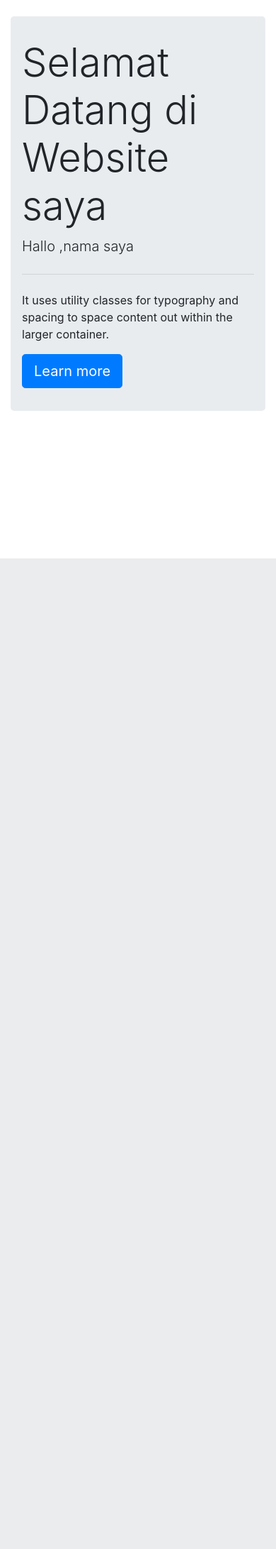
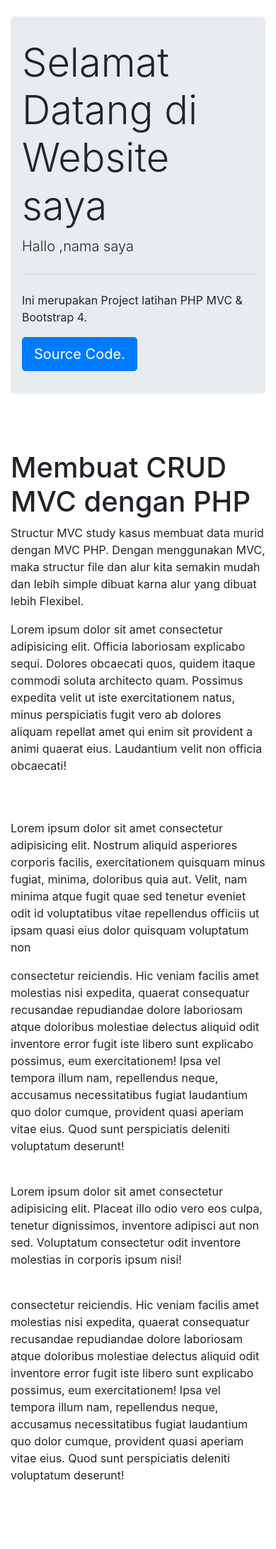
Before and after one commit to muhamad-prasetyo/phpMvc, a PHP site: the page made by app/views/home/index.php in a window 390 px wide. Shown: the part 57-2240 px from the top of the page at 71% size. Before the commit the page ends 844 px from the top, so only its background shows below. Run offline with PHP 8.4, Linux system fonts and the light colour scheme; the template is opened without the code that fills it, so the values that code supplies are empty; some libraries are stand-ins or nearby versions.

Commit message:
Memodifikasi code dan TAMBAHAN SAJA

```diff
--- a/app/controllers/About.php
+++ b/app/controllers/About.php
@@ -2,7 +2,7 @@
 
 class About extends Controller {
 
-    public function index($nama = 'Prasetyo', $pekerjaan = 'Programer', $umur = 20)
+    public function index($nama = 'Muhamad Prasetyo', $pekerjaan = 'Programmer', $umur = 21)
     {
         $data['nama'] = $nama;
         $data['pekerjaan'] = $pekerjaan;
--- a/app/views/home/index.php
+++ b/app/views/home/index.php
@@ -1,10 +1,62 @@
 <div class="container">
-<div class="jumbotron mt-4">
-  <h1 class="display-4">Selamat Datang di Website saya</h1>
-  <p class="lead">Hallo ,nama saya <?= $data['nama'];?></p>
-  <hr class="my-4">
-  <p>It uses utility classes for typography and spacing to space content out within the larger container.</p>
-  <a class="btn btn-primary btn-lg" href="#" role="button">Learn more</a>
+  <div class="row">
+    <div class="col-12 col-md-12">
+      <div class="jumbotron mt-4">
+        <h1 class="display-4">Selamat Datang di Website saya</h1>
+        <p class="lead">Hallo ,nama saya <?= $data['nama'];?></p>
+        <hr class="my-4">
+        <p>Ini merupakan Project latihan PHP MVC & Bootstrap 4.</p>
+        <a class="btn btn-primary btn-lg" href="https://github.com/muhamad-prasetyo" role="button">Source Code.</a>
+      </div>
+    </div>
+  </div>
+
+  <div class="row">
+    <div class="col-12 col-md-8 py-5">
+      <div class="content">
+          <h1>Membuat CRUD MVC dengan PHP</h1>
+          <p>Structur MVC study kasus membuat data murid dengan MVC PHP. Dengan menggunakan MVC, maka structur file dan alur kita semakin mudah dan lebih simple dibuat karna alur yang dibuat lebih Flexibel.</p>
+          <p>Lorem ipsum dolor sit amet consectetur adipisicing elit. Officia laboriosam explicabo sequi. Dolores obcaecati quos, quidem itaque commodi soluta architecto quam. Possimus expedita velit ut iste exercitationem natus, minus perspiciatis fugit vero ab dolores aliquam repellat amet qui enim sit provident a animi quaerat eius. Laudantium velit non officia obcaecati!</p>
+          <br><br>
+
+          <p>Lorem ipsum dolor sit amet consectetur adipisicing elit. Nostrum aliquid asperiores corporis facilis, exercitationem quisquam minus fugiat, minima, doloribus quia aut. Velit, nam minima atque fugit quae sed tenetur eveniet odit id voluptatibus vitae repellendus officiis ut ipsam quasi eius dolor quisquam voluptatum non
+          </p>
+          <p> consectetur reiciendis. Hic veniam facilis amet molestias nisi expedita, quaerat consequatur recusandae repudiandae dolore laboriosam atque doloribus molestiae delectus aliquid odit inventore error fugit iste libero sunt explicabo possimus, eum exercitationem! Ipsa vel tempora illum nam, repellendus neque, accusamus necessitatibus fugiat laudantium quo dolor cumque, provident quasi aperiam vitae eius. Quod sunt perspiciatis deleniti voluptatum deserunt!</p>
+          <br>
+          <p>Lorem ipsum dolor sit amet consectetur adipisicing elit. Placeat illo odio vero eos culpa, tenetur dignissimos, inventore adipisci aut non sed. Voluptatum consectetur odit inventore molestias in corporis ipsum nisi!</p>
+          <br>
+          <p> consectetur reiciendis. Hic veniam facilis amet molestias nisi expedita, quaerat consequatur recusandae repudiandae dolore laboriosam atque doloribus molestiae delectus aliquid odit inventore error fugit iste libero sunt explicabo possimus, eum exercitationem! Ipsa vel tempora illum nam, repellendus neque, accusamus necessitatibus fugiat laudantium quo dolor cumque, provident quasi aperiam vitae eius. Quod sunt perspiciatis deleniti voluptatum deserunt!</p>
+      </div>
+    </div>
+    <div class="col-12 col-md-4 col-lg-4 py-5">
+          <div class="sidebar">
+              <div class="card shadow" style="width: 18rem;">
+                <img src="<?= BASEURL; ?>/img/thumb.png" class="card-img-top" alt="...">
+                <div class="card-body">
+                  <h5 class="card-title">Belajar PHP 8</h5>
+                  <p class="card-text">Belajar Dasar-dasar PHP versi 8 dengan study kasus Membuat Login/Registrasi</p>
+                  <a href="#" class="btn btn-outline-info">Baca</a>
+                </div>
+              </div>
+
+              <div class="card shadow mt-3" style="width: 18rem;">
+                <img src="<?= BASEURL; ?>/img/thumb2.png" class="card-img-top" alt="...">
+                <div class="card-body">
+                  <h5 class="card-title">Belajar Bootstrap 4</h5>
+                  <p class="card-text">Belajar Dasar-dasar Framework Bootstrap 4 dengan Mudah.</p>
+                  <a href="#" class="btn btn-outline-info">Baca</a>
+                </div>
+              </div>
+          </div>
+      </div>
+  </div>
+
 </div>
 
-</div>
+<footer class="container-fluid bg-secondary text-white text-center">
+  <div class="row">
+    <div class="col-12 py-4">
+      &copy; 2020 Testing Project.
+    </div>
+  </div>
+</footer>
```
Also changed, not shown: app/views/about/index.php (+20 -3 lines), public/img/thumb.png (added), public/img/thumb2.png (added).
